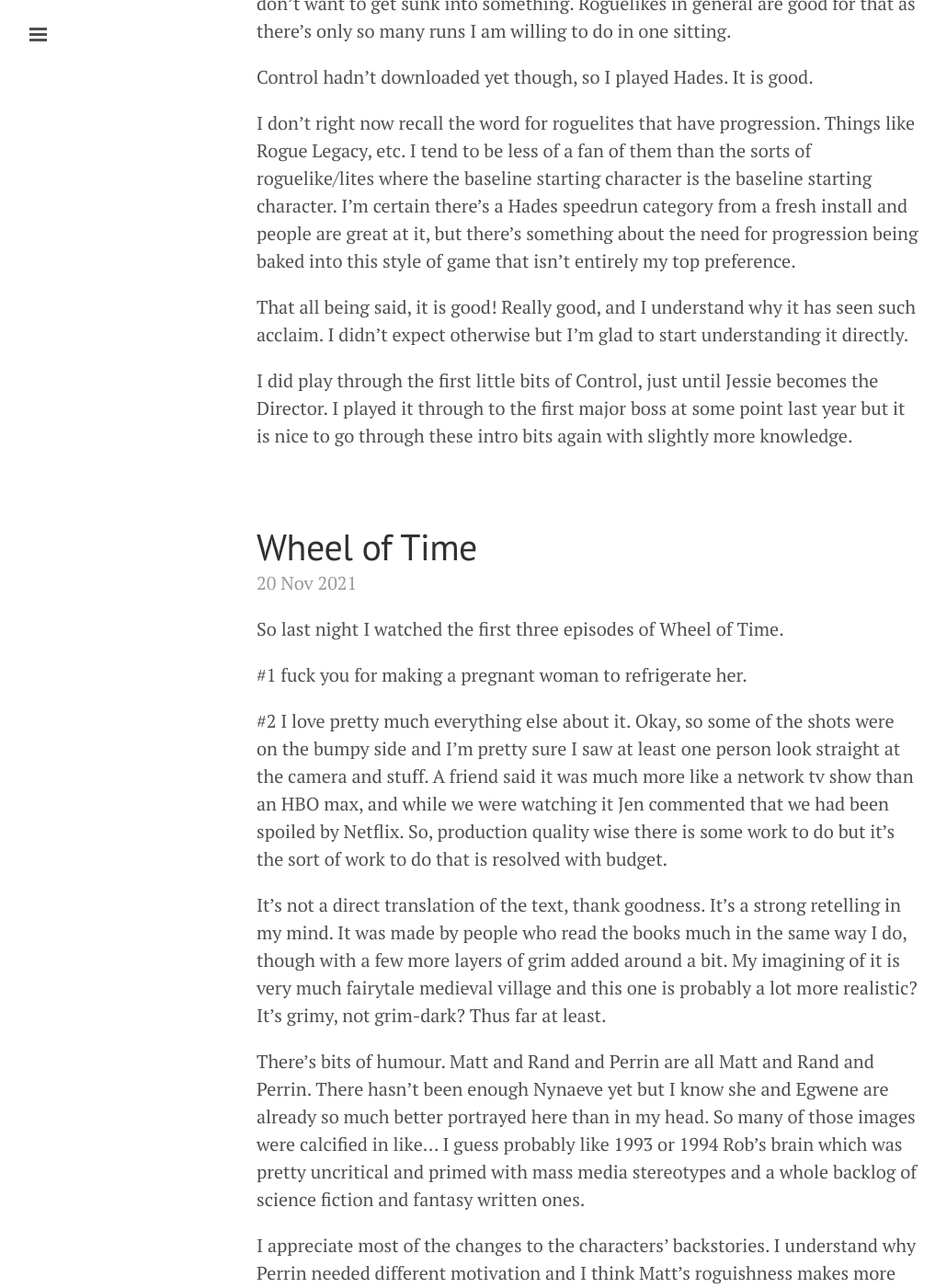
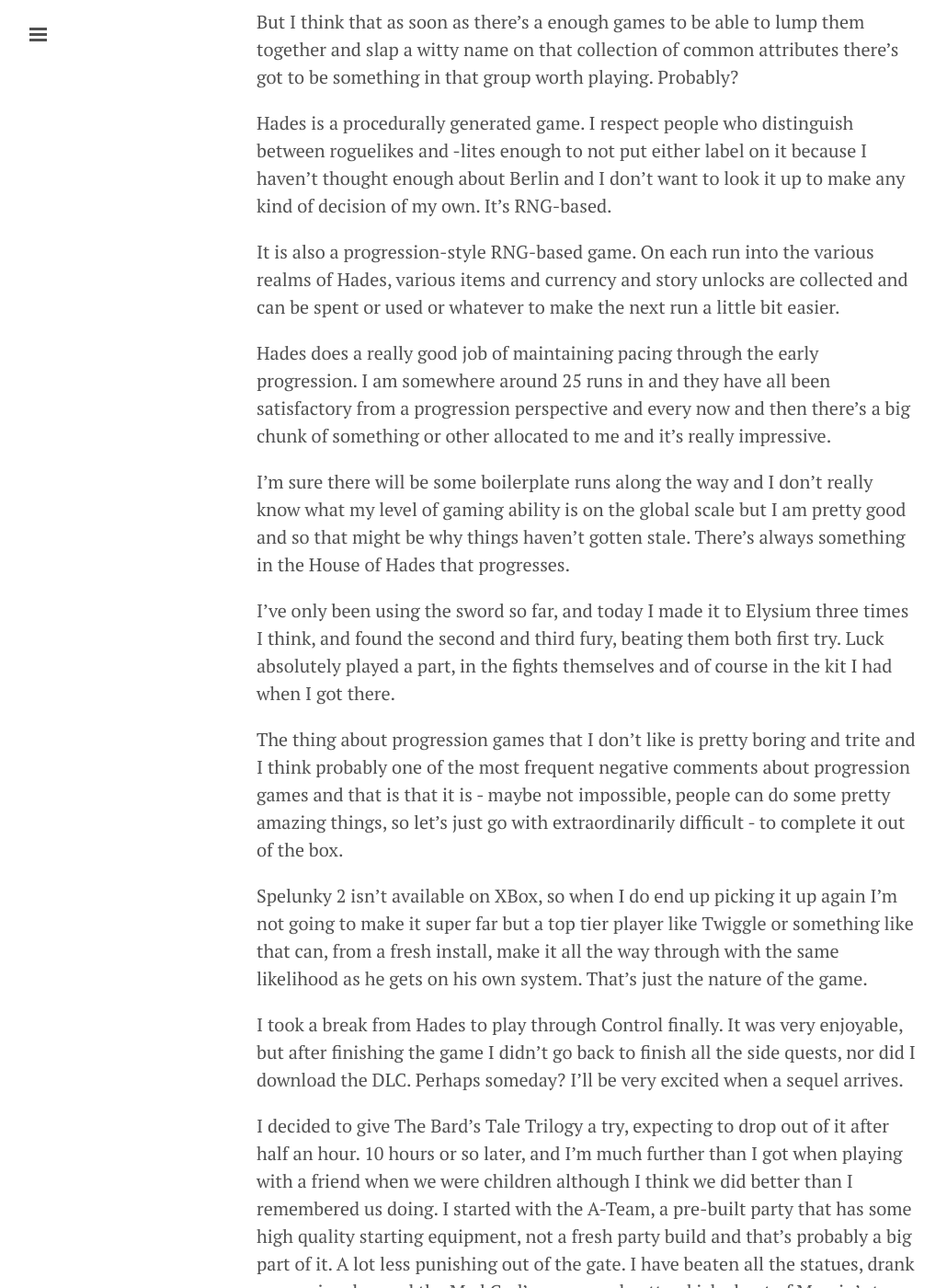
Before and after one commit to robdrimmie/robdrimmie.github.io, a Jekyll site: the page built from index.html, in a window 1280 px wide and 1400 px high, scrolled down 673 px. Shown: the whole window at 92% size, without its empty margins (1-1031 px from the left). Built offline with Jekyll 4.4.1, drawn with Linux system fonts in a browser that asks for light colours; the list of posts is cut into pages by our own code; some of the changed text lies outside the part shown.

Commit message:
some stuff about video games

```diff
--- /dev/null
+++ b/_posts/2021-12-12-autumn-2021-gaming-dump.markdown
@@ -0,0 +1,34 @@
+---
+published: true
+title: Fall 2021 Gaming Dump
+layout: post
+tags: navel, videogame, control, hades, spelunky2, bardsTaleTrilogy
+---
+
+Okay, so I've been playing Hades lately, sort of. Quite a few things actually. Went for a spell without too much more than a few rounds of Spelunky 2 most days and a fair bit of effort into imtg but that's settled a bit, in that the interface stuff I want to do next is bulky and I need to kind of gird myself to go into it a little bit.
+
+Not bulky bad, like, really important. If there's any entertainment in it the interface is the thing that will hide it the most.
+
+This document was drafted a few weeks back as I struggled to think about the resistence I feel playing it. It's not my style of game. It's not an anti-style of game or whatever like, bad unenjoyable game types might be but I also am not sure I have crossed paths with any classification of video game that has no entries I would play. I'm sure it exists, I just haven't crossed paths with it. Or I've forgotten about it.
+
+But I think that as soon as there's a enough games to be able to lump them together and slap a witty name on that collection of common attributes there's got to be something in that group worth playing. Probably?
+
+Hades is a procedurally generated game. I respect people who distinguish between roguelikes and -lites enough to not put either label on it because I haven't thought enough about Berlin and I don't want to look it up to make any kind of decision of my own. It's RNG-based.
+
+It is also a progression-style RNG-based game. On each run into the various realms of Hades, various items and currency and story unlocks are collected and can be spent or used or whatever to make the next run a little bit easier.
+
+Hades does a really good job of maintaining pacing through the early progression. I am somewhere around 25 runs in and they have all been satisfactory from a progression perspective and every now and then there's a big chunk of something or other allocated to me and it's really impressive.
+
+I'm sure there will be some boilerplate runs along the way and I don't really know what my level of gaming ability is on the global scale but I am pretty good and so that might be why things haven't gotten stale. There's always something in the House of Hades that progresses.
+
+I've only been using the sword so far, and today I made it to Elysium three times I think, and found the second and third fury, beating them both first try. Luck absolutely played a part, in the fights themselves and of course in the kit I had when I got there.
+
+The thing about progression games that I don't like is pretty boring and trite and I think probably one of the most frequent negative comments about progression games and that is that it is - maybe not impossible, people can do some pretty amazing things, so let's just go with extraordinarily difficult - to complete it out of the box.
+
+Spelunky 2 isn't available on XBox, so when I do end up picking it up again I'm not going to make it super far but a top tier player like Twiggle or something like that can, from a fresh install, make it all the way through with the same likelihood as he gets on his own system. That's just the nature of the game.
+
+I took a break from Hades to play through Control finally. It was very enjoyable, but after finishing the game I didn't go back to finish all the side quests, nor did I download the DLC. Perhaps someday? I'll be very excited when a sequel arrives.
+
+I decided to give The Bard's Tale Trilogy a try, expecting to drop out of it after half an hour. 10 hours or so later, and I'm much further than I got when playing with a friend when we were children although I think we did better than I remembered us doing. I started with the A-Team, a pre-built party that has some high quality starting equipment, not a fresh party build and that's probably a big part of it. A lot less punishing out of the gate. I have beaten all the statues, drank some wine, learned the Mad God's name, and gotten kicked out of Magrin's tower and I honestly think that we got that far way back then, too.
+
+I'm not sure if I'll go back in. I probably will, but I'm on the edge of abandoning it. There's really good features like automapping but it's a lot of go down go down go up go up, and I'm not sure if I screwed myself over getting one of my mages to Conjurer level 7 to get the teleporty spell. Maybe it's available in other ways as well, I guess perhaps I'll find out.
```
Also changed, not shown: _posts/draft.markdown (+2 -7 lines).
